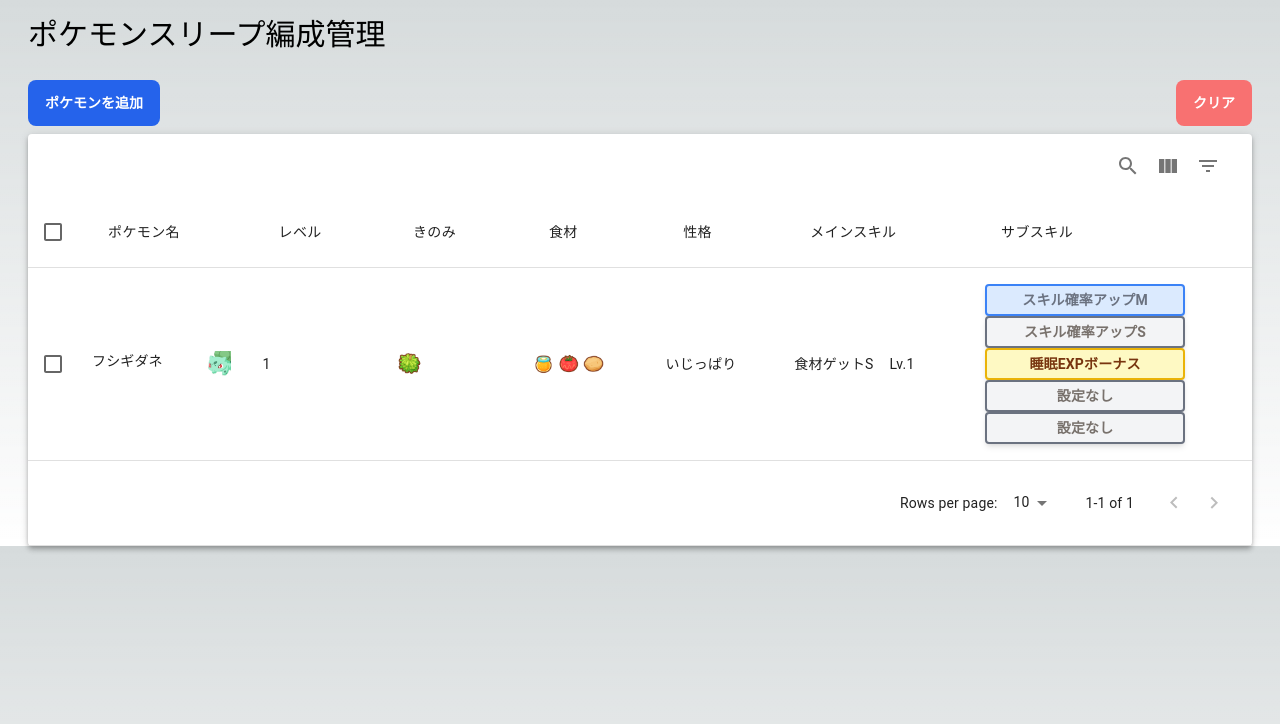
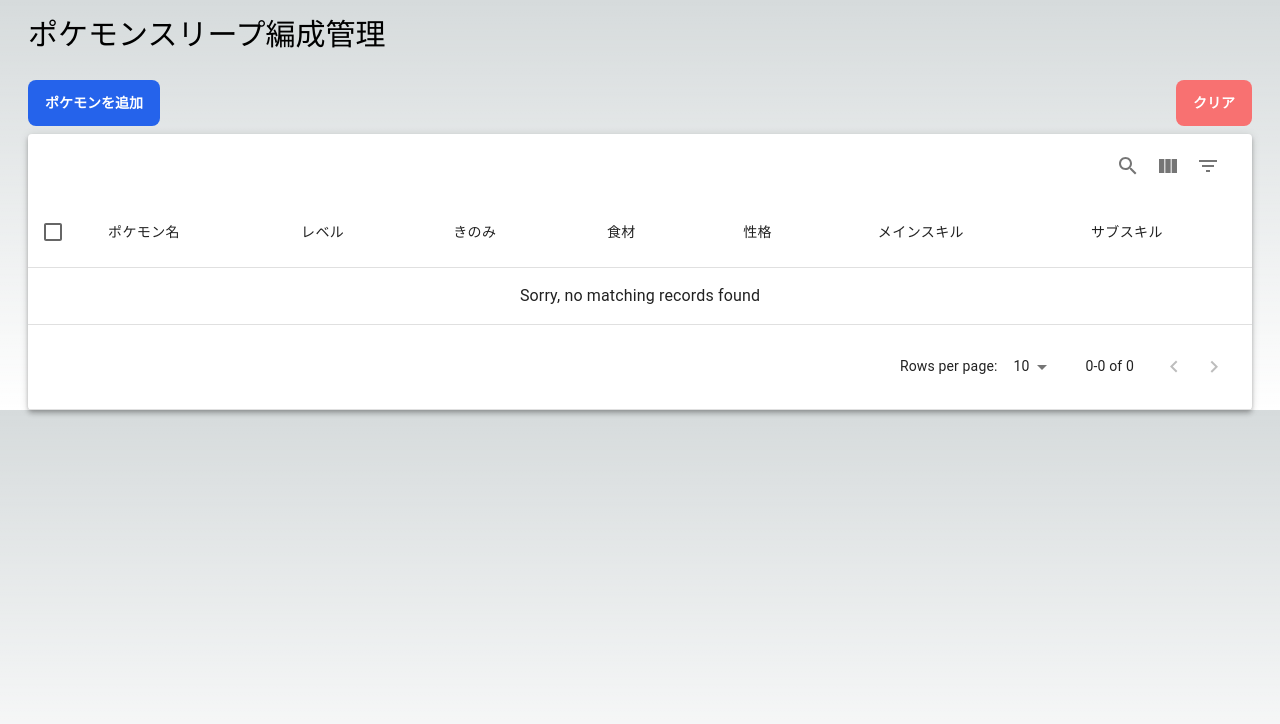
Before and after one commit to wogikaze/pokemon-sleep-tools, a Next.js app: page / in a window 1280 px wide. Shown: the top 724 px of the page. Built offline with nearby package versions, Linux system fonts and the light colour scheme.

Commit message:
add indexedDB

```diff
--- a/package.json
+++ b/package.json
@@ -16,6 +16,8 @@
     "@mui/material": "^5.14.19",
     "@mui/x-data-grid": "^6.18.2",
     "@types/mui-datatables": "^4.3.10",
+    "dexie": "^3.2.4",
+    "dexie-react-hooks": "^1.1.7",
     "install": "^0.13.0",
     "mui-datatables": "^4.3.0",
     "next": "14.0.3",
--- a/src/app/PokemonTable.tsx
+++ b/src/app/PokemonTable.tsx
@@ -7,6 +7,7 @@
 import { MainSkillEdit } from "./MainSkillEdit";
 import { SubSkillEdit } from "./SubSkillEdit";
 import { useState, useEffect } from "react";
+import { addItem, getAllItems, removeItem } from "./db";
 
 export function PokemonTable(props: { pokemons: Pokemon[]; sample?: boolean }) {
   const [pokemonIndex, setPokemonIndex] = useState(0);
@@ -20,10 +21,7 @@
   const [selectedPokemon, setSelectedPokemon] = useState<Pokemon>();
   const isOpenEditMenu = isOpenLevelEdit || isOpenNatureEdit || isOpenIngredientsEdit || isOpenMainSkillEdit || isOpenSubSkillEdit;
   useEffect(() => {
-    setisLoading(true);
-    setTimeout(() => {
-      setisLoading(false);
-    }, 100);
+    setisLoading(false);
   }, []);
 
   useEffect(() => {
@@ -187,19 +185,19 @@
           const subSkilldiv = subSkills.map((subSkill, i) => {
             if (["おてつだいボーナス", "げんき回復ボーナス", "睡眠EXPボーナス", "リサーチEXPボーナス", "ゆめのかけらボーナス", "食材の数S", "スキルレベルアップM"].some((e) => e === subSkill)) {
               return (
-                <div key={i} className="bg-yellow-100 border-2 border-yellow-500 text-amber-900 py-1 px-8 rounded shadow-md hover:bg-yellow-200 font-bold max-w-[200px] whitespace-nowrap text-center" onClick={() => openSubSkillEdit(dataIndex)}>
+                <div key={i} className="bg-yellow-100 border-2 border-yellow-500 text-amber-900 py-1 px-8 rounded shadow-md hover:bg-yellow-200 font-bold min-w-[200px] whitespace-nowrap text-center" onClick={() => openSubSkillEdit(dataIndex)}>
                   {subSkill}
                 </div>
               );
             } else if (["おてつだいスピードM", "食材確率アップM", "スキル確率アップM", "最大所持数アップM", "最大所持数アップL", "スキルレベルアップS"].some((e) => e === subSkill)) {
               return (
-                <div key={i} className="bg-blue-100 border-2 border-blue-500 text-gray-500 py-1 px-8 rounded shadow-md hover:bg-blue-200 font-bold max-w-[200px] whitespace-nowrap text-center" onClick={() => openSubSkillEdit(dataIndex)}>
+                <div key={i} className="bg-blue-100 border-2 border-blue-500 text-gray-500 py-1 px-8 rounded shadow-md hover:bg-blue-200 font-bold min-w-[200px] whitespace-nowrap text-center" onClick={() => openSubSkillEdit(dataIndex)}>
                   {subSkill}
                 </div>
               );
             } else if (subSkill !== undefined) {
               return (
-                <div key={i} className="bg-gray-100 border-2 border-gray-500 text-stone-500 py-1 px-8 rounded shadow-md hover:bg-gray-300 font-bold max-w-[200px] whitespace-nowrap text-center" onClick={() => openSubSkillEdit(dataIndex)}>
+                <div key={i} className="bg-gray-100 border-2 border-gray-500 text-stone-500 py-1 px-8 rounded shadow-md hover:bg-gray-300 font-bold min-w-[200px] whitespace-nowrap text-center" onClick={() => openSubSkillEdit(dataIndex)}>
                   {subSkill}
                 </div>
               );
@@ -217,6 +215,13 @@
     download: false,
     print: false,
     tableId: "1",
+    onRowsDelete: async (e: any) => {
+      console.log(e);
+      e.data.forEach(async (ele: any) => {
+        await removeItem(ele.dataIndex);
+      });
+    },
+    storageKey: "pokemon",
   };
   return (
     <div>
--- /dev/null
+++ b/src/app/db.tsx
@@ -0,0 +1,33 @@
+// utils/db.ts
+import Dexie from "dexie";
+import { Pokemon } from "../types";
+
+// テーブルのデータ型を定義
+
+class MyDatabase extends Dexie {
+  public items: Dexie.Table<Pokemon, number>;
+
+  public constructor() {
+    super("Pokemon");
+    this.version(1).stores({
+      items: "++id, name, level, berry, ingredients, nature, mainSkill, mainSkillLevel, subSkill",
+    });
+
+    // テーブルをDexieに紐付ける
+    this.items = this.table("items");
+  }
+}
+
+const db = new MyDatabase();
+export default db;
+
+export const addItem = async (Pokemon: Pokemon): Promise<number> => {
+  return db.items.add(Pokemon);
+};
+
+export const getAllItems = async (): Promise<Pokemon[]> => {
+  return db.items.toArray();
+};
+export const removeItem = async (id: number): Promise<void> => {
+  return db.items.delete(id);
+};
--- a/src/app/page.tsx
+++ b/src/app/page.tsx
@@ -2,11 +2,20 @@
 import { useState, useEffect } from "react";
 import { Pokemon } from "../types";
 import { NewPokemon } from "./NewPokemon";
-import useBuilds from "./useBuilds";
 import { PokemonTable } from "./PokemonTable";
+import { addItem, getAllItems } from "./db";
 
 function MyApp() {
-  const { PokemonList, setPokemonList } = useBuilds();
+  const [PokemonList, setPokemonList] = useState<Pokemon[]>([]);
+
+  const fetchData = async () => {
+    const data = await getAllItems();
+    console.log(data)
+    setPokemonList(data);
+  };
+  useEffect(() => {
+    fetchData();
+  }, []);
 
   const [isOpenNewPokemonScreen, setIsOpenNewPokemonScreen] = useState(false);
   const handleClickOpenNewPokemon = () => {
@@ -16,9 +25,10 @@
   const handleCloseNewPokemon = () => {
     setIsOpenNewPokemonScreen(false);
   };
-  const addPokemon = (newPokemon: Pokemon) => {
+  const addPokemon = async (newPokemon: Pokemon) => {
     console.log(newPokemon);
-    setPokemonList([...PokemonList, newPokemon]);
+    await setPokemonList([...PokemonList, newPokemon]);
+    addItem(newPokemon);
   };
   return (
     <div className="min-h px-7">
--- /dev/null
+++ b/src/app/sample/db.tsx
@@ -0,0 +1,35 @@
+// utils/db.ts
+import Dexie from "dexie";
+
+// テーブルのデータ型を定義
+export interface Item {
+  id?: number;
+  name: string;
+  description: string;
+}
+
+class MyDatabase extends Dexie {
+  public items: Dexie.Table<Item, number>;
+
+  public constructor() {
+    super("MyDatabase");
+    this.version(1).stores({
+      items: "++id, name, description",
+    });
+
+    // テーブルをDexieに紐付ける
+    this.items = this.table("items");
+  }
+}
+
+const db = new MyDatabase();
+export default db;
+// utils/db.ts の続き
+
+export const addItem = async (name: string, description: string): Promise<number> => {
+  return db.items.add({ name, description });
+};
+
+export const getAllItems = async (): Promise<Item[]> => {
+  return db.items.toArray();
+};
--- a/src/app/sample/page.tsx
+++ b/src/app/sample/page.tsx
@@ -1,23 +1,45 @@
 "use client";
+import React, { useState, useEffect } from "react";
+import { addItem, getAllItems, Item } from "./db";
 
-import { defaultpokemon } from "../pokemonlist";
-import { PokemonTable } from "../PokemonTable";
+const Home = () => {
+  const [items, setItems] = useState<Item[]>([]);
+  const [name, setName] = useState("");
+  const [description, setDescription] = useState("");
 
-function MyApp() {
+  const fetchData = async () => {
+    const data = await getAllItems();
+    setItems(data);
+  };
+
+  useEffect(() => {
+    fetchData();
+  }, []);
+
+  const handleSubmit = async (e: any) => {
+    e.preventDefault();
+    await addItem(name, description);
+    setName("");
+    setDescription("");
+    fetchData();
+  };
+
   return (
-    <div className="min-h-screen px-7">
-      <h1 className="text-3xl my-4">ポケモンのリスト</h1>
-      <div className="pt-8 text-base font-semibold leading-7">
-        <p>
-          <a href="../" className="text-sky-500 hover:text-sky-600">
-            トップに戻る &rarr;
-          </a>
-        </p>
-      </div>
-      <div className="mt-7 flex"></div>
-      <PokemonTable pokemons={defaultpokemon} sample={true}></PokemonTable>
+    <div>
+      <form onSubmit={handleSubmit}>
+        <input type="text" value={name} onChange={(e) => setName(e.target.value)} placeholder="Name" />
+        <input type="text" value={description} onChange={(e) => setDescription(e.target.value)} placeholder="Description" />
+        <button type="submit">Add Item</button>
+      </form>
+      <ul>
+        {items.map((item: Item) => (
+          <li key={item.id}>
+            {item.name}: {item.description}
+          </li>
+        ))}
+      </ul>
     </div>
   );
-}
+};
 
-export default MyApp;
+export default Home;
--- a/src/app/useBuilds.tsx
+++ /dev/null
@@ -1,23 +0,0 @@
-import { useEffect, useState } from "react";
-import { Pokemon } from "../types";
-let defaultPokemonList: Pokemon[] = [
-  {
-    personalId: 0,
-    name: "フシギダネ",
-    level: 1,
-    berry: "ドリのみ",
-    ingredients: ["あまいミツ", "あんみんトマト", "ほっこりポテト"],
-    nature: "いじっぱり",
-    mainSkill: "食材ゲットS",
-    mainSkillLevel: 1,
-    subSkill: ["スキル確率アップM", "スキル確率アップS", "睡眠EXPボーナス", "設定なし", "設定なし"],
-  },
-];
-const useBuilds = () => {
-  const [PokemonList, setPokemonList] = useState<Pokemon[]>(defaultPokemonList);
-  useEffect(() => {});
-
-  return { PokemonList, setPokemonList };
-};
-
-export default useBuilds;
```
Also changed, not shown: 1 other file (tests, documents, lock files or other folders).
